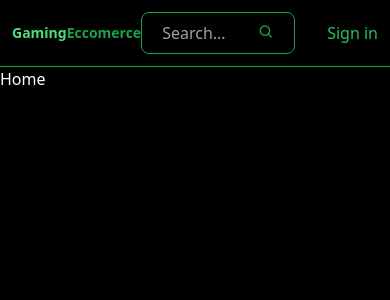
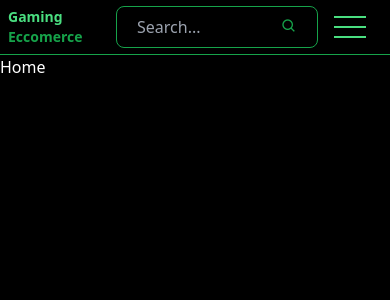
Before and after one commit to Marcos-Alvarez2004/Gaming-Eccomerce-Deploy, a React (Vite) app in the folder client/: page / in a window 390 px wide. Shown: the top 300 px of the page. Built offline with nearby package versions, Linux system fonts and the light colour scheme; no server answers.

Commit message:
header responsive

```diff
--- a/client/src/components/Header.jsx
+++ b/client/src/components/Header.jsx
@@ -6,9 +6,14 @@ import { Link, useNavigate } from "react-router-dom";
 import { useSelector } from "react-redux";
 
 export default function Header() {
+  const [isOpen, setIsOpen] = useState(false);
   const { currentUser } = useSelector((state) => state.user);
   const [searchTerm, setSearchTerm] = useState("");
   const navigate = useNavigate();
+
+  const handleClickOpen = () => {
+    setIsOpen(!isOpen);
+  };
 
   const handleSubmit = (e) => {
     e.preventDefault();
@@ -26,8 +31,8 @@ export default function Header() {
   }, [location.search]);
 
   return (
-    <header className="bg-black border-b border-green-600">
-      <div className="flex justify-between items-center max-w-6xl mx-auto p-3">
+    <header className="bg-black px-2 sm:px-0 border-b border-green-600 w-full">
+      <div className="flex justify-between items-center max-w-6xl mx-auto md:p-3">
         <Link to="/">
           <h1 className="font-bold text-sm sm:text-xl flex flex-wrap">
             <span className="text-green-400">Gaming</span>
@@ -41,7 +46,7 @@ export default function Header() {
           <input
             type="text"
             placeholder="Search..."
-            className="bg-transparent focus:outline-none w-24 sm:w-64"
+            className="bg-transparent focus:outline-none w-36 sm:w-56"
             value={searchTerm}
             onChange={(e) => setSearchTerm(e.target.value)}
           />
@@ -50,13 +55,52 @@ export default function Header() {
           </button>
         </form>
         <ul className="flex gap-4">
-          <Link to="/">
-            <li className="hidden sm:inline  hover:underline">Home</li>
+          <div
+            onClick={handleClickOpen}
+            className="md:hidden flex flex-col items-center p-4"
+          >
+            <div className="space-y-2 cursor-pointer">
+              <div
+                className={`w-8 h-0.5 bg-green-400 transition-transform duration-300 ${
+                  isOpen ? "transform rotate-45 translate-y-3" : ""
+                }`}
+              ></div>
+              <div
+                className={`w-8 h-0.5 bg-green-400 transition-opacity duration-300 ${
+                  isOpen ? "opacity-0" : ""
+                }`}
+              ></div>
+              <div
+                className={`w-8 h-0.5 bg-green-400 transition-transform duration-300 ${
+                  isOpen ? "transform -rotate-45 -translate-y-2" : ""
+                }`}
+              ></div>
+            </div>
+          </div>
+
+          {isOpen && (
+            <nav className="absolute md:hidden flex flex-col gap-y-2 py-2 items-center right-0 top-[54px] bg-white/10 rounded-br rounded-bl border-b border-green-600 border-l border-r select-none">
+              <Link to="/" className="inline-block p-1">
+                Inicio
+              </Link>
+              <div className="bg-white/20 h-[.05rem] w-full"></div>
+              <Link to="/about" className="inline-block p-1">
+                Sobre Nosotros
+              </Link>
+              <div className="bg-white/20 h-[.05rem] w-full"></div>
+              <Link to="/profile" className="inline-block p-1 text-green-400">
+                PERFIL
+              </Link>
+            </nav>
+          )}
+
+          <Link to="/" className="hidden md:inline hover:underline">
+            <li>Inicio</li>
           </Link>
-          <Link to="/about">
-            <li className="hidden sm:inline  hover:underline">About</li>
+          <Link to="/about" className="hidden md:inline hover:underline">
+            <li>Sobre Nostros</li>
           </Link>
-          <Link to="/profile">
+          <Link to="/profile" className="hidden md:inline">
             {currentUser ? (
               <img
                 className="rounded-full h-7 w-7 object-cover"
```
